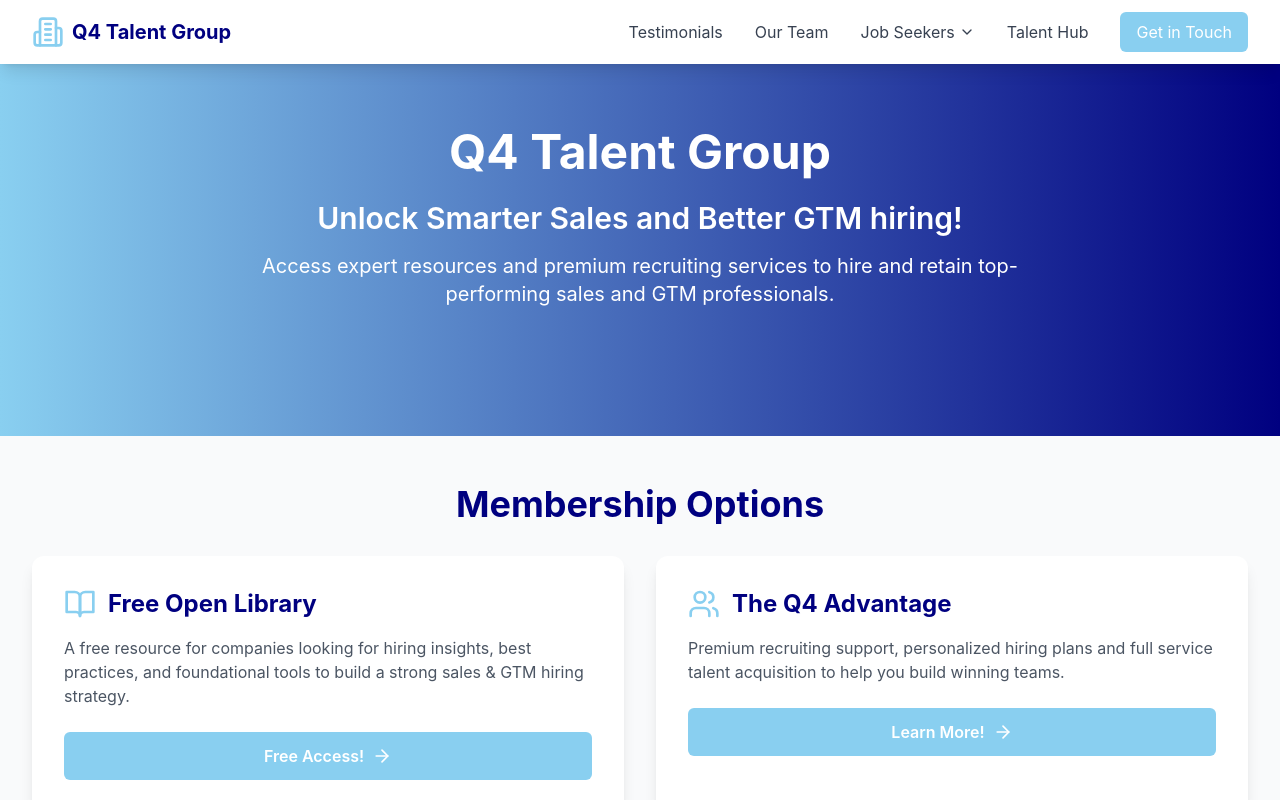
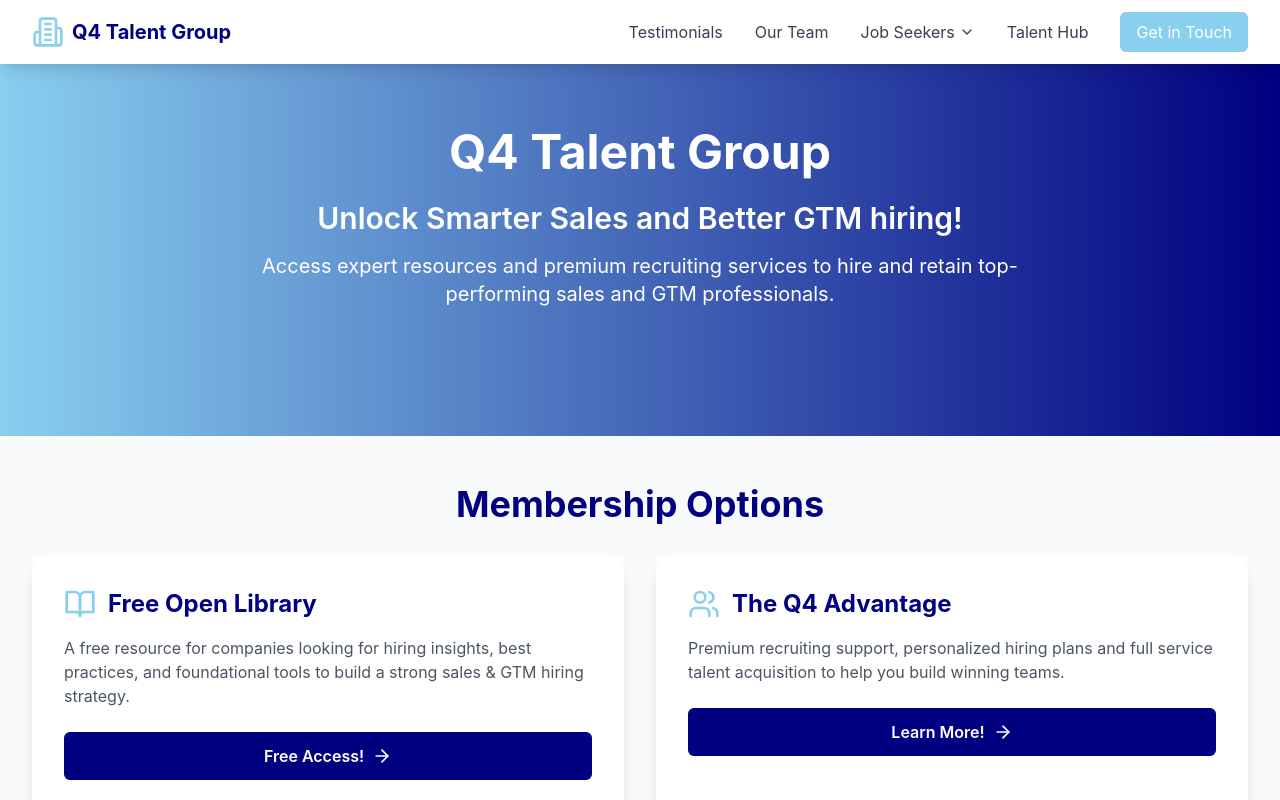
Before and after one commit to norgias/Q4-Talent-Group, a React (Vite) app: page /talent-hub in a window 1280 px wide. Shown: the top 800 px of the page. Built offline with nearby package versions, Linux system fonts and the light colour scheme.

Commit message:
Update TalentHub.tsx

```diff
--- a/src/pages/TalentHub.tsx
+++ b/src/pages/TalentHub.tsx
@@ -31,7 +31,7 @@
               <p className="text-gray-600 mb-6">
                 A free resource for companies looking for hiring insights, best practices, and foundational tools to build a strong sales & GTM hiring strategy.
               </p>
-              <button className="w-full bg-baby-blue text-white py-3 px-6 rounded-md hover:bg-navy transition-colors font-semibold flex items-center justify-center">
+              <button className="w-full bg-navy text-white py-3 px-6 rounded-md hover:bg-baby-blue transition-colors font-semibold flex items-center justify-center">
                 Free Access! <ArrowRight className="ml-2 h-5 w-5" />
               </button>
             </div>
@@ -45,7 +45,7 @@
               <p className="text-gray-600 mb-6">
                 Premium recruiting support, personalized hiring plans and full service talent acquisition to help you build winning teams.
               </p>
-              <button className="w-full bg-baby-blue text-white py-3 px-6 rounded-md hover:bg-navy transition-colors font-semibold flex items-center justify-center">
+              <button className="w-full bg-navy text-white py-3 px-6 rounded-md hover:bg-baby-blue transition-colors font-semibold flex items-center justify-center">
                 Learn More! <ArrowRight className="ml-2 h-5 w-5" />
               </button>
             </div>
```
